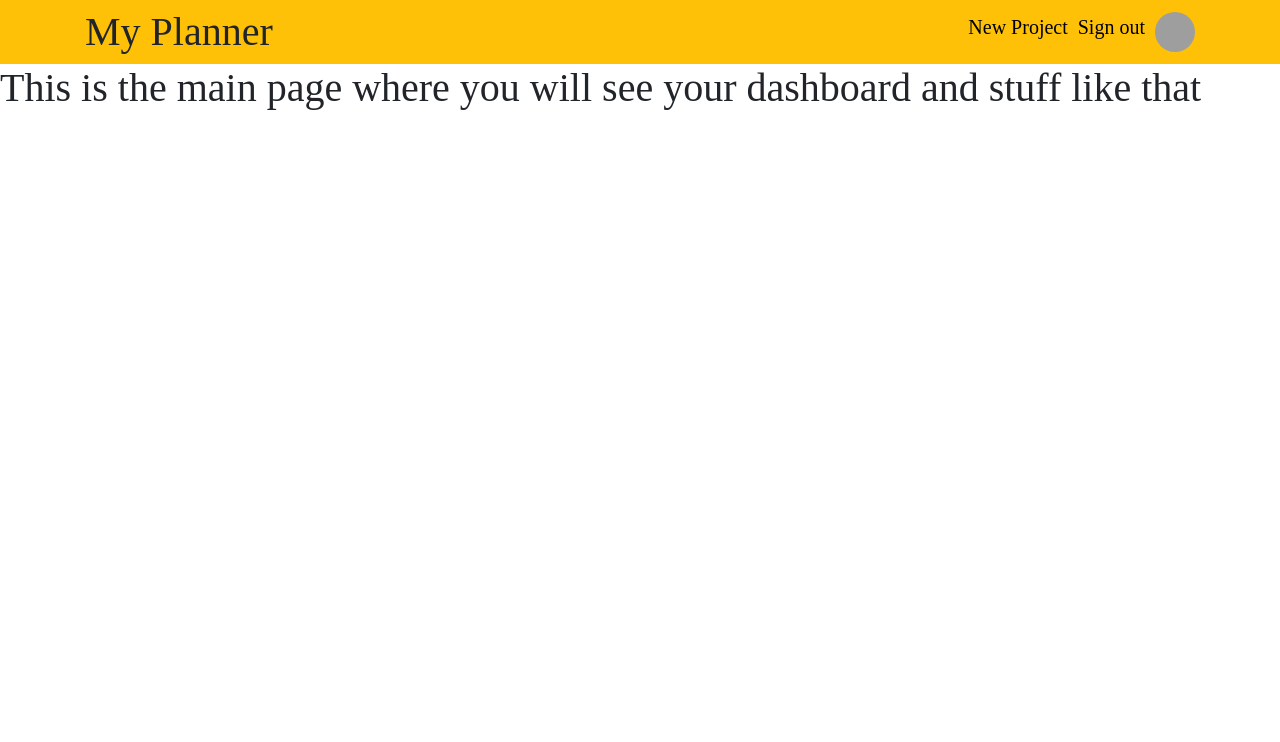
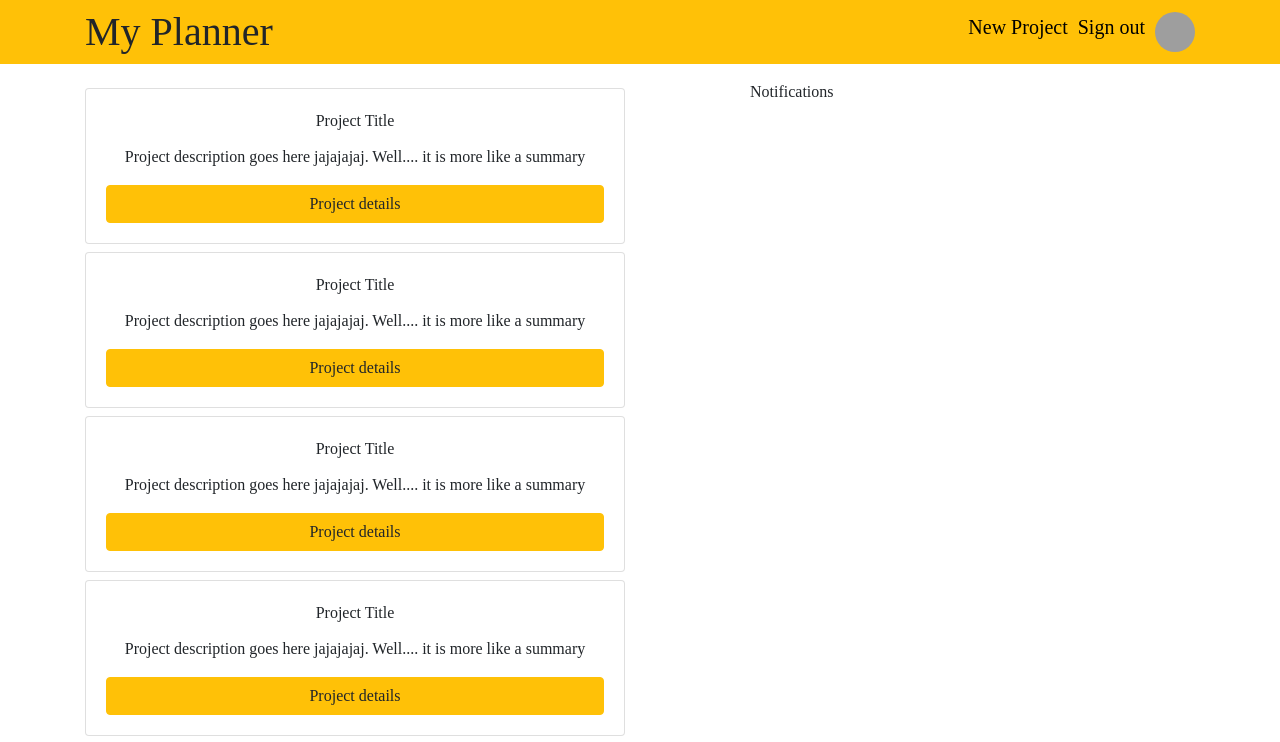
Before and after one commit to APIRO99/react-redux-firebase, a React (Create React App) app: page / in a window 1280 px wide. Shown: the top 742 px of the page. Built offline with nearby package versions, Linux system fonts and the light colour scheme; grey boxes are pictures that could not be loaded; the HTML template or start-up script is replaced by a standard one.

Commit message:
Dashboard cards

```diff
--- a/src/components/dashboard/Index.jsx
+++ b/src/components/dashboard/Index.jsx
@@ -1,12 +1,21 @@
 import React from 'react'
-import { Container } from 'reactstrap'
+import { Notifications } from './Notifications'
+import { ProjectList } from 'components/projects/ProjectList'
+import { Container, Row, Col } from 'reactstrap'
 
 export const Dashboard = () => {
 
 
   return(
-    <Container className="container">
-
+    <Container className="my-3">
+      <Row>
+        <Col xs="12" sm={{ size: 6, }}>
+          <ProjectList />
+        </Col>
+        <Col xs="12" sm={{ size: 4, offset: 1 }}>
+          <Notifications />
+        </Col>
+      </Row>
     </Container>
   )
 }
--- a/src/components/dashboard/Notifications.jsx
+++ b/src/components/dashboard/Notifications.jsx
@@ -0,0 +1,7 @@
+import React from 'react'
+
+export const Notifications = () => {
+  return(
+    <p>Notifications</p>
+  )
+}
--- a/src/components/layout/Footer.jsx
+++ b/src/components/layout/Footer.jsx
@@ -5,8 +5,8 @@ const Footer = () => {
 
 
   return(
-    <Navbar className="fixed-bottom">
-      <h1>Hi from the footer</h1>
+    <Navbar className="bottom">
+      <h1 className="d-flex align-middle m-0">Hi from the footer</h1>
     </Navbar>
   )
 }
--- a/src/components/layout/index.jsx
+++ b/src/components/layout/index.jsx
@@ -5,9 +5,9 @@ import Footer from './Footer'
 export const Layout = ({ children }) => {
   return(
     <>
-    <Header />
-    { children }
-    <Footer />
+      <Header />
+      { children }
+      <Footer />
     </>
   )
 }
--- a/src/components/projects/ProjectList.jsx
+++ b/src/components/projects/ProjectList.jsx
@@ -0,0 +1,16 @@
+import React from 'react'
+import { ProjectSummary } from './ProjectSummary'
+
+export const ProjectList = () => {
+  return(
+    <div>
+      <ProjectSummary />
+      <ProjectSummary />
+      <ProjectSummary />
+      <ProjectSummary />
+      <ProjectSummary />
+      <ProjectSummary />
+      <ProjectSummary />
+    </div>
+  )
+}
--- a/src/components/projects/ProjectSummary.jsx
+++ b/src/components/projects/ProjectSummary.jsx
@@ -0,0 +1,12 @@
+import React from 'react'
+import { Card, Button, CardTitle, CardText, Form } from 'reactstrap'
+
+export const ProjectSummary = () => {
+  return(
+    <Card body className="text-center my-2">
+      <CardTitle>Project Title</CardTitle>
+      <CardText>Project description goes here jajajajaj. Well.... it is more like a summary</CardText>
+      <Button className="btn-warning">Project details</Button>
+    </Card>
+  )
+}
--- a/src/pages/Home.jsx
+++ b/src/pages/Home.jsx
@@ -1,11 +1,12 @@
 import React from 'react'
 import { Layout } from 'components/layout'
+import { Dashboard } from 'components/dashboard'
 
 const Home = () => {
   return(
     <Layout>
       {(true)
-        ? <h1>This is the main page where you will see your dashboard and stuff like that</h1>
+        ? <Dashboard className="flex-fill"/>
         : <h1>This is the landing page</h1>
       }
     </Layout>
```
Also changed, not shown: src/components/projects/ProjectDetails.jsx (+9 -0 lines).
